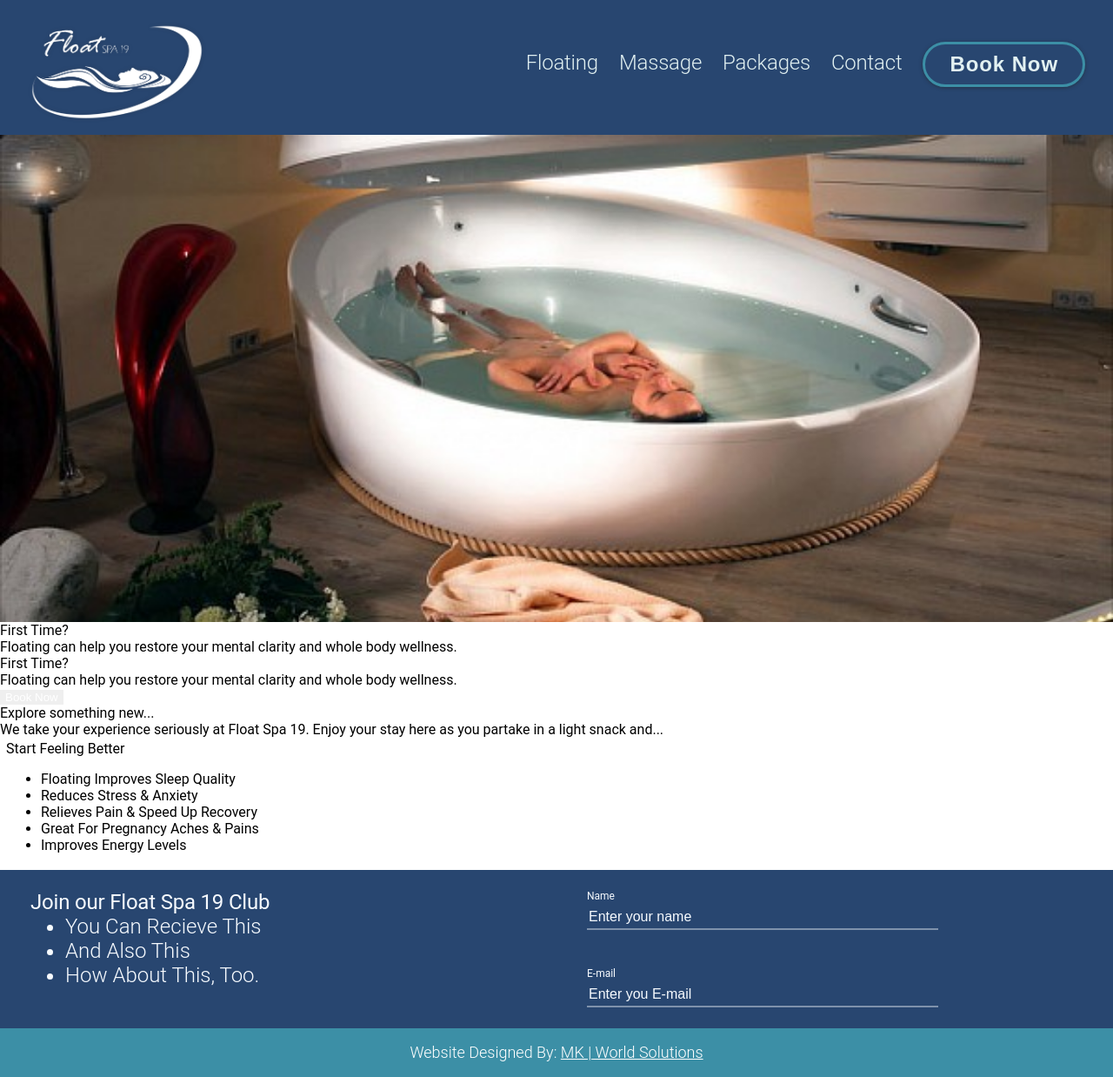
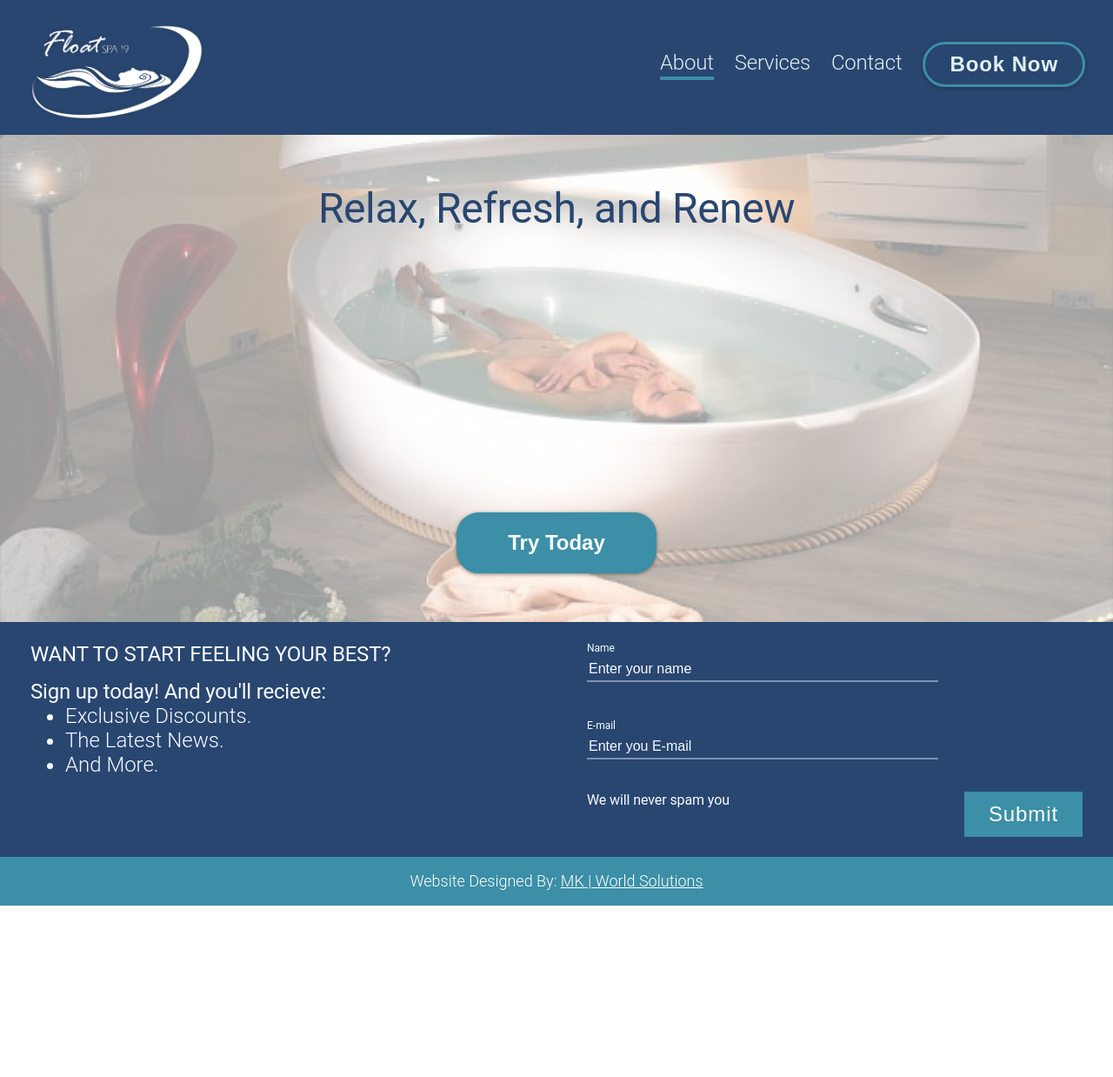
Before and after one commit to mariolo1985/floatspa19, a React app: page index.html in a window 1280 px wide. Shown: the whole page at 87% size. After the commit the page ends 1041 px from the top, so only its background shows below. Built offline with nearby package versions, Linux system fonts and the light colour scheme; files whose address does not match are found by name.

Commit message:
updated menu + carousel content + join content

```diff
--- a/index.html
+++ b/index.html
@@ -30,16 +30,12 @@
             </div>
             <div class="menu-container">
                 <ul id='menu-list' class="menu-list clear">
-                    <li class="menu-item">
-                        <a href='./floating.html' class='menu-link'>Floating</a>
+                    <li class="menu-item selected">
+                        <a href='http://www.floatspa19.com' class='menu-link'>About</a>
                         <div class="menu-hover-id"></div>
                     </li>
                     <li class="menu-item">
-                        <a href='./massage.html' class='menu-link'>Massage</a>
-                        <div class="menu-hover-id"></div>
-                    </li>
-                    <li class="menu-item">
-                        <a href='./packages.html' class='menu-link'>Packages</a>
+                        <a href='./packages.html' class='menu-link'>Services</a>
                         <div class="menu-hover-id"></div>
                     </li>
                     <li class="menu-item">
@@ -53,95 +49,27 @@
             </div>
         </div>
     </div>
-    <div id='carousel-container' class='carousel-container'></div>
-    <!-- First Time -->
-    <div class='first-time-container clear'>
-        <div class='first-time-wrapper'>
-            <div class='first-time-padder'>
-                <div class='first-time-header'>
-                    First Time?
-                </div>
-                <div class='first-time-divider'></div>
-                <div class='first-time-content'>
-                    Floating can help you restore your mental clarity and whole body wellness.
-                </div>
-            </div>
+    <div id='carousel-container' class='carousel-container'>
+        <div class='carousel-fade'></div>
+        <div class='carousel-tagline'>
+            Relax, Refresh, and Renew
         </div>
-        <div class='first-time-wrapper'>
-            <div class='first-time-padder'>
-                <div class='first-time-header'>
-                    First Time?
-                </div>
-                <div class='first-time-divider'></div>
-                <div class='first-time-content'>
-                    Floating can help you restore your mental clarity and whole body wellness.
-                </div>
-            </div>
-        </div>
-        <div class='first-time-wrapper'>
-            <div class='first-time-padder'>
-                <button class='btn btn-book btn-lg'>Book Now</button>
-            </div>
+        <div class='carousel-btn-wrapper'>
+            <button class='btn btn-carousel'>Try Today</button>
         </div>
     </div>
-    <!-- Explore -->
-    <div class='explore-container section-about'>
-        Explore something new...
-    </div>
-    <!-- Amenities-->
-    <div class='amenities-container'>
-        We take your experience seriously at Float Spa 19. Enjoy your stay here as you partake in a light snack and...
-    </div>
-    <!-- feel  better
-    <div class='feel-container clear'>
-        <div class='feel-wrapper'>
-            <div class='placeholder'></div>
-        </div>
-        <div class='feel-wrapper'>
-            <div class='feel-padder'>
-                    <div class='feel-header'>
-                            Start Feeling Better
-                        </div>
-                        <ul class='feel-list'>
-                            <li class='feel-item'>Floating Improves Sleep Quality</li>
-                            <li class='feel-item'>Reduces Stress &amp; Anxiety</li>
-                            <li class='feel-item'>Relieves Pain &amp; Speed Up Recovery</li>
-                            <li class='feel-item'>Great For Pregnancy Aches &amp; Pains</li>
-                            <li class='feel-item'>Improves Energy Levels</li>
-                        </ul>
-                    </div>
-        </div>
-    </div>-->
-    <table class='feel-container'>
-        <tbody>
-            <tr>
-                <td class='feel-wrapper'>
-                    <div class='placeholder'></div>
-                </td>
-                <td class='feel-wrapper'>
-                    <div class='feel-header'>
-                        Start Feeling Better
-                    </div>
-                    <ul class='feel-list'>
-                        <li class='feel-item'>Floating Improves Sleep Quality</li>
-                        <li class='feel-item'>Reduces Stress &amp; Anxiety</li>
-                        <li class='feel-item'>Relieves Pain &amp; Speed Up Recovery</li>
-                        <li class='feel-item'>Great For Pregnancy Aches &amp; Pains</li>
-                        <li class='feel-item'>Improves Energy Levels</li>
-                    </ul>
-                </td>
-            </tr>
-        </tbody>
-    </table>
+
     <!-- join -->
     <div class='join-container clear'>
         <div class='join-wrapper'>
             <div class='join-padder'>
-                <div class='join-header'>Join our Float Spa 19 Club</div>
+                <div class='join-header'>WANT TO START FEELING YOUR BEST?</div>
+                <div class='join-header'>Sign up today! And you'll recieve:</div>
                 <ul class='join-benefit-list'>
-                    <li class='join-benefit-listitem'>You Can Recieve This</li>
-                    <li class='join-benefit-listitem'>And Also This</li>
-                    <li class='join-benefit-listitem'>How About This, Too.</li>
+
+                    <li class='join-benefit-listitem'>Exclusive Discounts.</li>
+                    <li class='join-benefit-listitem'>The Latest News.</li>
+                    <li class='join-benefit-listitem'>And More.</li>
                 </ul>
             </div>
         </div>
@@ -151,7 +79,12 @@
                 <input type='text' class='join-input join-name' placeholder='Enter your name' />
                 <label class='join-input-label'>E-mail</label>
                 <input type='text' class='join-input join-email' placeholder='Enter you E-mail' />
-
+                <div class='join-btn-container clear'>
+                    <div class='join-btn-info'>We will never spam you</div>
+                    <div class='join-btn-wrapper'>
+                        <button class='btn btn-join'>Submit</button>
+                    </div>
+                </div>
             </div>
         </div>
     </div>
```
